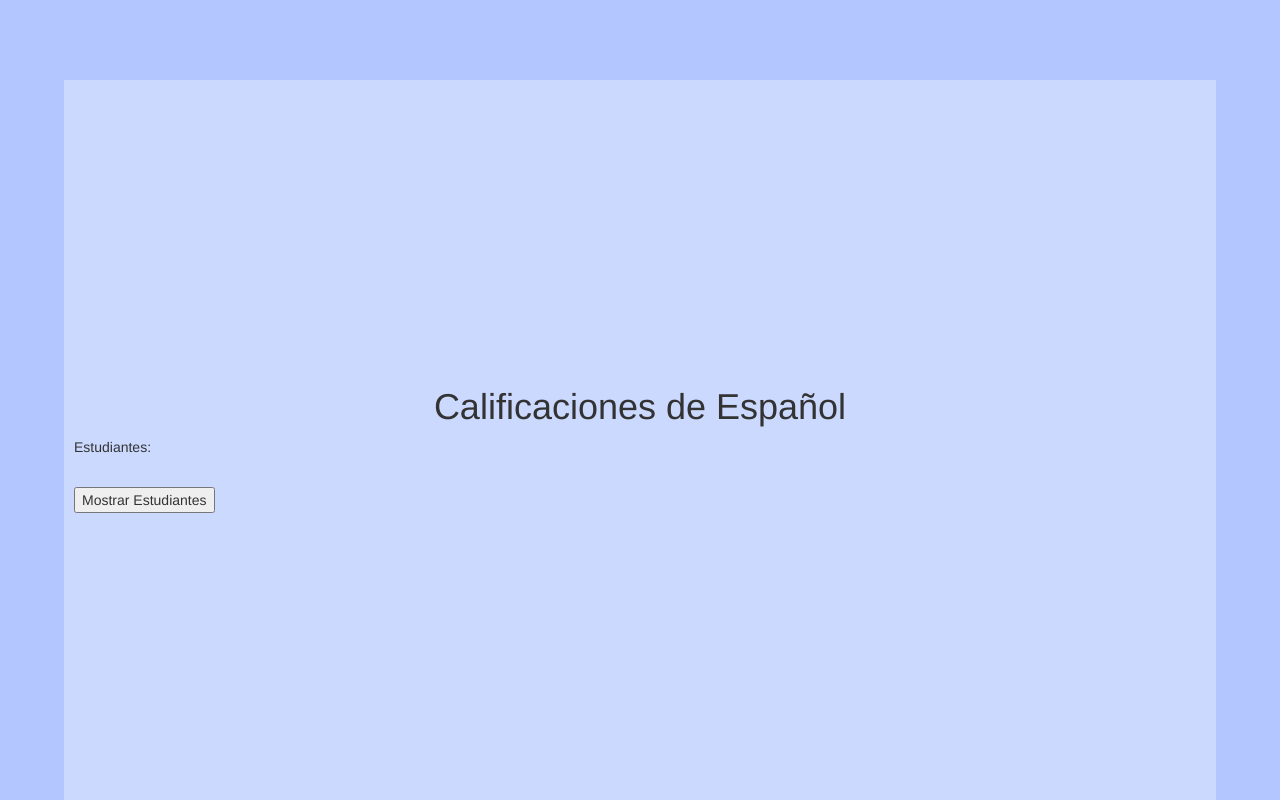
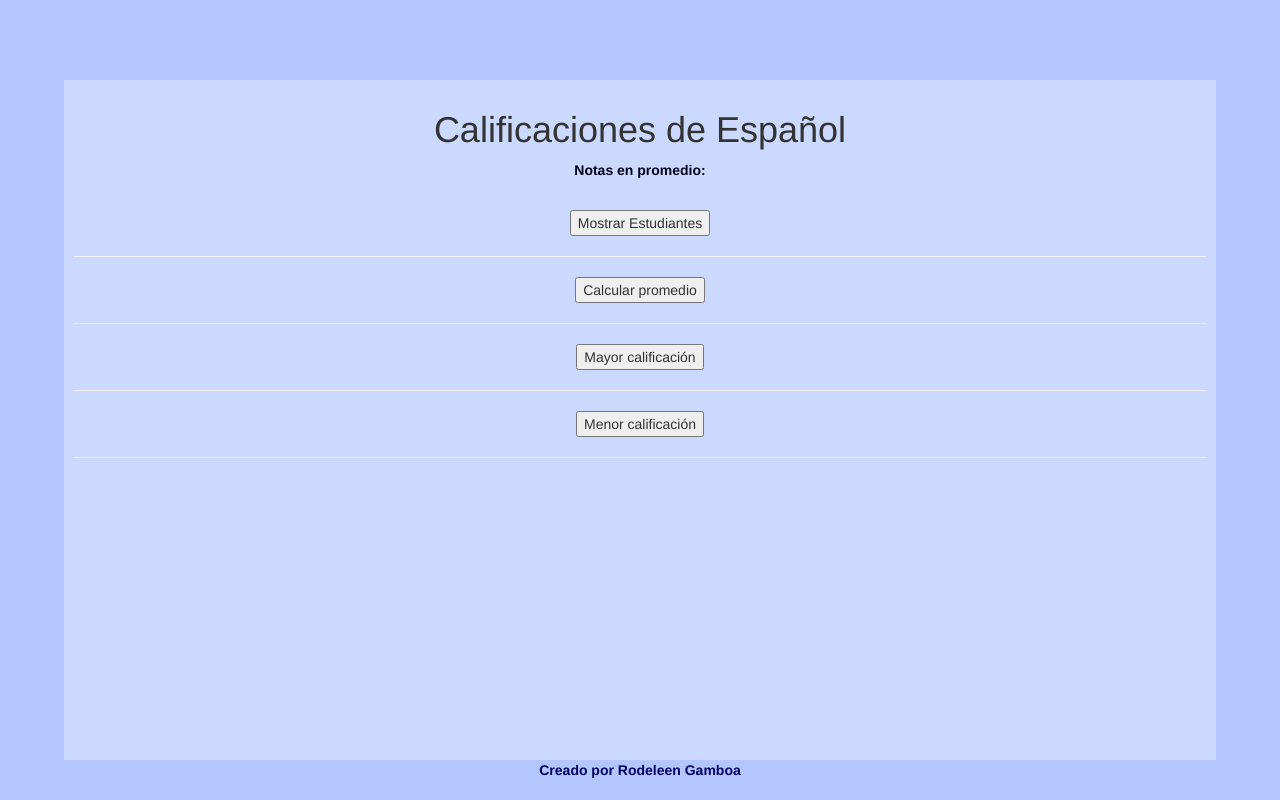
Before and after one commit to RGamboa85/Primer-proyecto-JS, a plain HTML site: page index.html in a window 1280 px wide. Drawn offline with Linux system fonts and the light colour scheme.

Commit message:
Haciendo un footer decente

```diff
--- a/css/estilos.css
+++ b/css/estilos.css
@@ -8,10 +8,10 @@
     position: absolute;
     width: 90%;
     height: 90%;
-    align-content: center;
     top:10%;
     left:5%;
-    padding: 10px 10px 10px 10px;
+    padding: 10px 10px 30px 10px;
+    text-align: center;
 }
 
 #cabecera{
@@ -19,6 +19,14 @@
     position: absolute;
     width: 100%;
     height: 100%;
-    align-content: center;
+}
 
+footer{
+    background: #b3c6ff;
+    text-align: center;
+    margin-top:50px;
+    bottom: 0;
+    width: 100%;
+    height: 40px;
+    position:fixed;
 }
--- a/index.html
+++ b/index.html
@@ -19,13 +19,32 @@
 
             <h1 align="center">Calificaciones de Español</h1>
 
-            <p id="estudiantes">Estudiantes:</p>
-            <p id="notas"></p>
-            <br>
-            <input type="button" id="estudiantes" onclick="estudiantes()" value="Mostrar Estudiantes">
-            <br>
+                <p id="estudiantes"><strong style="color: #00001a">Notas en promedio:</strong></p>
+                <p id="notas"></p>
+                <p id="mayor"></p>
+                <p id="manor"></p>
+                <br>
+
+                <input type="button" id="estudiantes" onclick="estudiantes()" value="Mostrar Estudiantes">
+                <HR>
+
+                <input type="button" id="notas" onclick="notas()" value="Calcular promedio">
+                <HR>
+
+                <input type="button" id="mayor" onclick="mayor()" value="Mayor calificación">
+                <HR>
+
+                <input type="button" id="menor" onclick="menor()" value="Menor calificación">
+                <HR>
 
         </div>
 
     </body>
+
+    <footer>
+
+        <p id="pie"><strong style="color:#000066">Creado por Rodeleen Gamboa</strong></p>
+
+    </footer>
+
 </html>
--- a/js/javascript.js
+++ b/js/javascript.js
@@ -23,7 +23,7 @@ var estudiantes = [
 ]
 
 function leerJSON(json){
-    var out = "*-Estudiantes-*";
+    var out = "----------Estudiantes---------<br>";
     var i;
     for(i=0;i<json.length;i++){
         out+="Código: "+json[i].codigo+" - "+"Nombre: "+json[i].nombre+" - "+"Nota: "+json[i].nota+"<br>";
```
